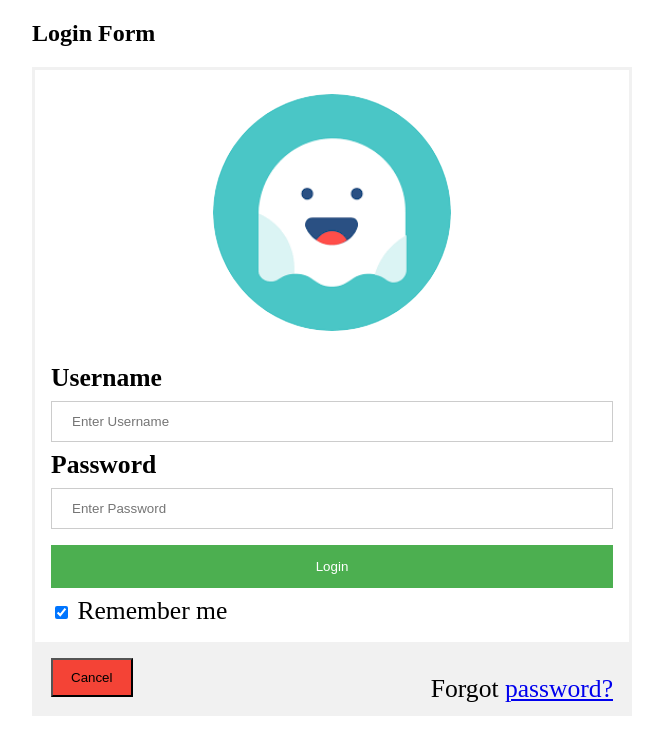
After one commit to SorinC6/Project-Week---User-Interface-, a PHP site: page /login.html in a window 1280 px wide. The commit adds this page. Shown: the top 755 px of the page, without its empty margins (308-971 px from the left). Run offline with PHP 8.4, Linux system fonts and the light colour scheme.

Commit message:
final version for today, login page in progress

```diff
--- a/LESS/index.less
+++ b/LESS/index.less
@@ -5,3 +5,4 @@
 @import '../components/SearchTab/search.less';
 @import '../components/CardComponent/card.less';
 @import '../components/Footer/footer.less';
+@import '../components/LoginPage/login.less';
--- a/css/index.css
+++ b/css/index.css
@@ -595,3 +595,61 @@ header #headerImg {
   position: absolute;
   bottom: 0;
 }
+.containerForm {
+  max-width: 600px;
+  margin: 0 auto;
+  /* Change styles for span and cancel button on extra small screens */
+}
+.containerForm form {
+  border: 3px solid #f1f1f1;
+}
+.containerForm input[type=text],
+.containerForm input[type=password] {
+  width: 100%;
+  padding: 12px 20px;
+  margin: 8px 0;
+  display: inline-block;
+  border: 1px solid #ccc;
+  box-sizing: border-box;
+}
+.containerForm .loginn {
+  background-color: #4CAF50;
+  color: white;
+  padding: 14px 20px;
+  margin: 8px 0;
+  border: none;
+  cursor: pointer;
+  width: 100%;
+}
+.containerForm .loginn:hover {
+  opacity: 0.8;
+}
+.containerForm .cancelbtn {
+  width: auto;
+  padding: 10px 18px;
+  background-color: #f44336;
+}
+.containerForm .imgcontainer {
+  text-align: center;
+  margin: 24px 0 12px 0;
+}
+.containerForm img.avatar {
+  width: 40%;
+  border-radius: 50%;
+}
+.containerForm .container {
+  padding: 16px;
+}
+.containerForm span.psw {
+  float: right;
+  padding-top: 16px;
+}
+@media screen and (max-width: 300px) {
+  .containerForm span.psw {
+    display: block;
+    float: none;
+  }
+  .containerForm .cancelbtn {
+    width: 100%;
+  }
+}
--- a/index.html
+++ b/index.html
@@ -18,7 +18,7 @@
         <div class="elementeInDiv">
             <div class="expandedTab">
                 <h2>BOOK STORE</h2>
-                <div onclick="closeMyDiv()" class="close">x</div>
+                <div  class="close">x</div>
             </div>
             <div class="expandedText">
                 <p>HOME</p>
@@ -38,7 +38,7 @@
                 <a href="about.html">About Us</a>
                 <a href="">Contact Us</a>
             </nav>
-            <button>SignUp</button>
+            <button onclick="location.href='login.html'" >SignUp</button>
         </div>
         <img id='headerImg' src="./assets/HeaderImage/header.jpg" alt="">
     </header>
--- /dev/null
+++ b/login.html
@@ -0,0 +1,45 @@
+<!DOCTYPE html>
+<html lang="en">
+
+<head>
+    <meta charset="UTF-8">
+    <meta name="viewport" content="width=device-width, initial-scale=1.0">
+    <link rel="stylesheet" type="text/css" href="./CSS/index.css" />
+    <meta http-equiv="X-UA-Compatible" content="ie=edge">
+    <title>Document</title>
+</head>
+
+<body>
+
+    <div class="containerForm">
+
+
+        <h2>Login Form</h2>
+
+        <form >
+            <div class="imgcontainer">
+                <img src="./assets/avatarpic/avatarpic.png" alt="Avatar" class="avatar">
+            </div>
+
+            <div class="container">
+                <label for="uname"><b>Username</b></label>
+                <input type="text" placeholder="Enter Username" name="uname" required>
+
+                <label for="psw"><b>Password</b></label>
+                <input type="password" placeholder="Enter Password" name="psw" required>
+
+                <button class='loginn' type="submit">Login</button>
+                <label>
+                    <input type="checkbox" checked="checked" name="remember"> Remember me
+                </label>
+            </div>
+
+            <div class="container" style="background-color:#f1f1f1">
+                <button onclick="location.href='index.html'" type="button" class="cancelbtn">Cancel</button>
+                <span class="psw">Forgot <a href="#">password?</a></span>
+            </div>
+        </form>
+    </div>
+</body>
+
+</html>
```
Also changed, not shown: components/LoginPage/login.less (added, +58 -0 lines), assets/avatarpic/avatarpic.png (added), 2 other files.
